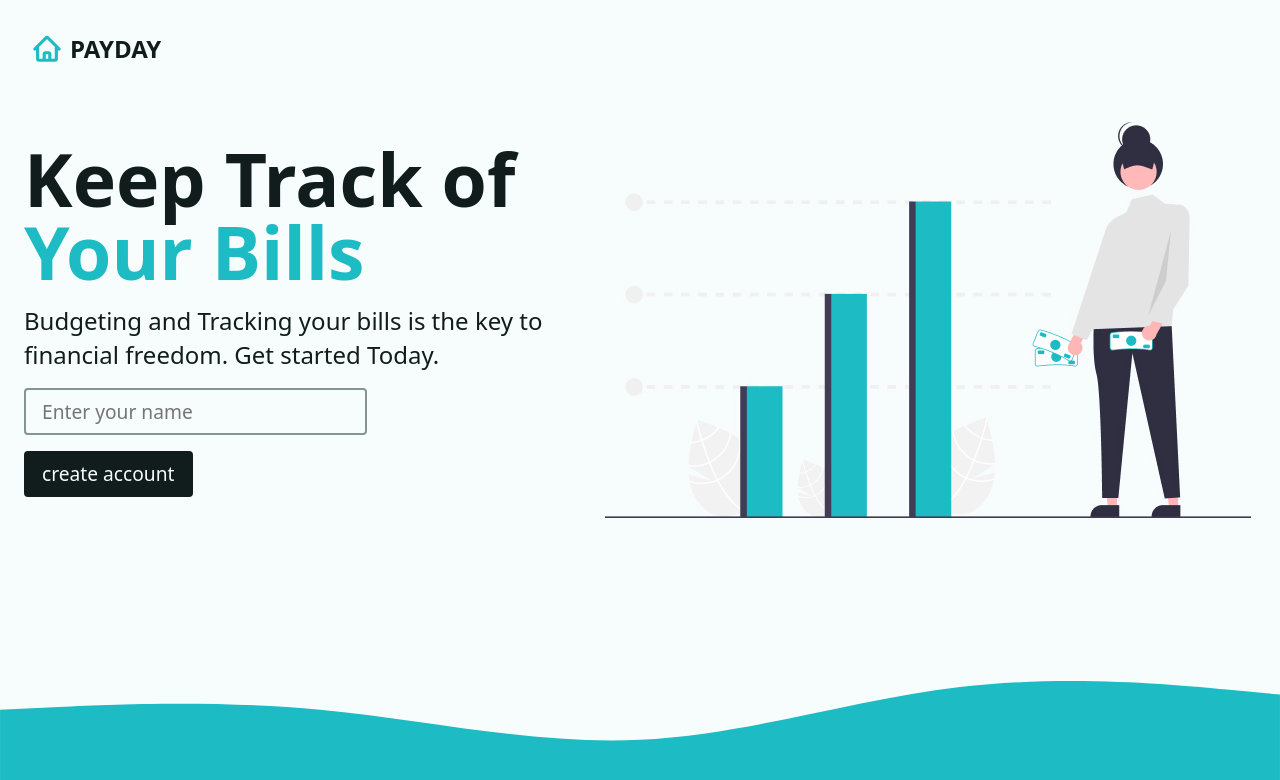
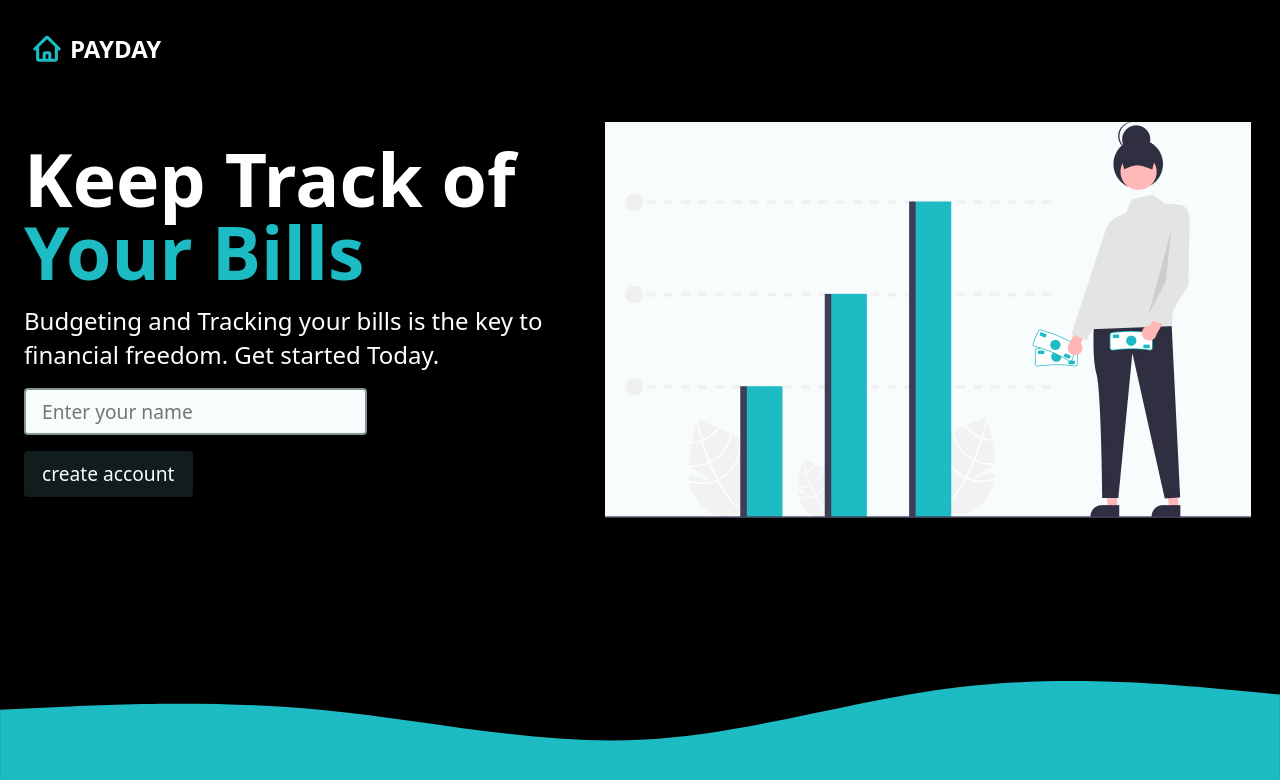
Before and after one commit to natalievmedrano/PayDay, a React (Vite) app: page / in a window 1280 px wide. Shown: the top 780 px of the page. Built offline with nearby package versions, Linux system fonts and the light colour scheme.

Commit message:
changed bg color + created function to create account

```diff
--- a/src/App.jsx
+++ b/src/App.jsx
@@ -1,5 +1,5 @@
 import { createBrowserRouter, RouterProvider } from "react-router-dom";
-import Dashboard, { dashboardLoader } from "./pages/Dashboard";
+import Dashboard, { dashboardAction, dashboardLoader } from "./pages/Dashboard";
 import Error from "./pages/Error";
 import Main, { mainLoader } from "./layouts/Main";
 import { logoutAction } from "./actions/logout";
@@ -18,13 +18,14 @@ const router = createBrowserRouter([
         index: true,
         element: <Dashboard />,
         loader: dashboardLoader,
+        action: dashboardAction,
         errorElement: <Error />,
       },
       {
         path: "/logout",
         action: logoutAction
       }
-    ],
+    ]
   },
 
 ]);
--- a/src/components/intro.jsx
+++ b/src/components/intro.jsx
@@ -22,7 +22,7 @@ const Intro = () => {
           </button>
         </Form>
       </div>
-      <img src={illustration} alt="" />
+      <img src={illustration} alt="person" />
     </div>
   );
 };
--- a/src/index.css
+++ b/src/index.css
@@ -49,8 +49,7 @@ svg {
   --round-lg: 25px;
   --round-full: 100vmax;
 
-  /* toast customizations */
-  --toastify-color-success: hsl(var(--accent));
+
 }
 
 body {
@@ -64,8 +63,8 @@ body {
   -webkit-font-smoothing: antialiased;
   -moz-osx-font-smoothing: grayscale;
   -webkit-text-size-adjust: 100%;
-  background-color: hsl(var(--bkg));
-  color: hsl(var(--text));
+  background-color: black;
+  color: white;
 }
 
 /* typography */
@@ -117,7 +116,7 @@ p {
 /* links and buttons */
 
 :where(a, .btn) {
-  --color: hsl(var(--text));
+  --color: white;
   --backdrop: hsl(var(--accent));
   font: inherit;
   color: var(--color);
--- a/src/pages/Dashboard.jsx
+++ b/src/pages/Dashboard.jsx
@@ -15,7 +15,11 @@ export function dashboardLoader() {
 export async function dashboardAction({ request }) {
   const data = await request.formData();
   const formData = Object.fromEntries(data);
-  localStorage.setItem("userName", JSON.stringify(formData.userName));
+  try {
+    localStorage.setItem("userName", JSON.stringify(formData.userName));
+  } catch (error) {
+    prompt("there was an error creating your account please try again")
+  }
 }
 
 const Dashboard = () => {
--- a/src/pages/Error.jsx
+++ b/src/pages/Error.jsx
@@ -1,4 +1,8 @@
+import { useRouteError } from "react-router-dom";
+
 const Error = () => {
+ const error = useRouteError()
+ console.log("error", error)
     return ( <div>error</div> );
 }
 
```
